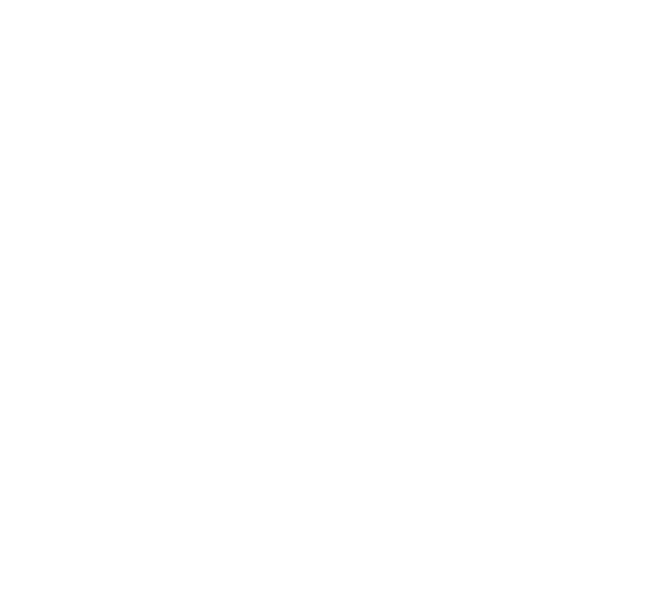
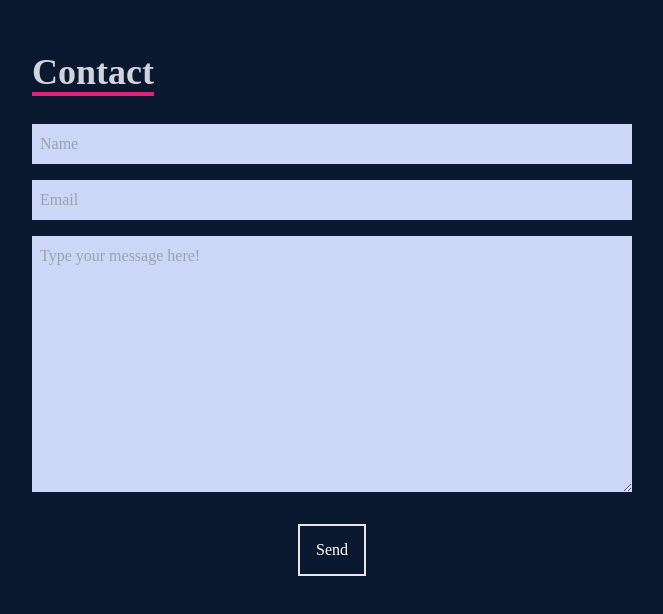
Before and after one commit to ifayyad/portfolio-react, a React (Create React App) app: page / in a window 1280 px wide. Shown: the part 2470-3084 px from the top of the page, without its empty margins (308-971 px from the left). Before the commit the page ends 2042 px from the top, so only its background shows below. Built offline with nearby package versions, Linux system fonts and the light colour scheme.

Commit message:
added a contact page

```diff
--- a/src/App.js
+++ b/src/App.js
@@ -2,6 +2,7 @@ import Navbar from "./components/Navbar";
 import Home from "./components/Home";
 import About from "./components/About";
 import Skills from "./components/Skills";
+import Contact from "./components/Contact";
 
 function App() {
   return (
@@ -10,6 +11,7 @@ function App() {
       <Home />
       <About />
       <Skills />
+      <Contact />
     </div>
   );
 }
--- /dev/null
+++ b/src/components/Contact.jsx
@@ -0,0 +1,22 @@
+import React from 'react'
+
+const Contact = () => {
+  return (
+    <div className=' w-full h-screen bg-[#0a192f] flex justify-center items-center p-4'>
+        <form action="" className='flex flex-col max-w-[600px] w-full '>
+            <div>
+                <p className='text-4xl font-bold inline border-b-4 border-pink-600 text-gray-300  '>Contact</p>
+                <p className='text-gray-300 py-4'></p>
+            </div>
+
+            <input className='bg-[#ccd6f6] p-2' type="text" placeholder='Name' name='name'/>
+            <input className='my-4 p-2 bg-[#ccd6f6]' type="text" placeholder='Email' name='email'/>
+            <textarea className='bg-[#ccd6f6] p-2' name="message" rows="10" placeholder='Type your message here!'></textarea>
+            <button className='text-white border-2 hover:bg-pink-600 hover:border-pink-600 px-4 py-3 my-8 mx-auto flex items-center'>Send</button>
+
+        </form>
+    </div>
+  )
+}
+
+export default Contact
--- a/src/components/Skills.jsx
+++ b/src/components/Skills.jsx
@@ -6,10 +6,10 @@ import ReactImg from '../assets/react.png'
 
 const Skills = () => {
   return (
-    <div className='bg-[#0a192f]  text-gray-300' >
+    <div className='w-full h-screen bg-[#0a192f]  text-gray-300' >
         <div className='max-w-[1000px] mx-auto p-4 flex flex-col justify-center w-full h-full '>
             <div>
-                <p className='text-4xl font-bold inline border-b-4 border-pink-600 py-4'>Experience </p>
+                <p className='text-4xl font-bold inline border-b-4 border-pink-600 py-4'>Skills </p>
                 <p className='py-4'>languages I've worked with</p>
             </div>
 
```
